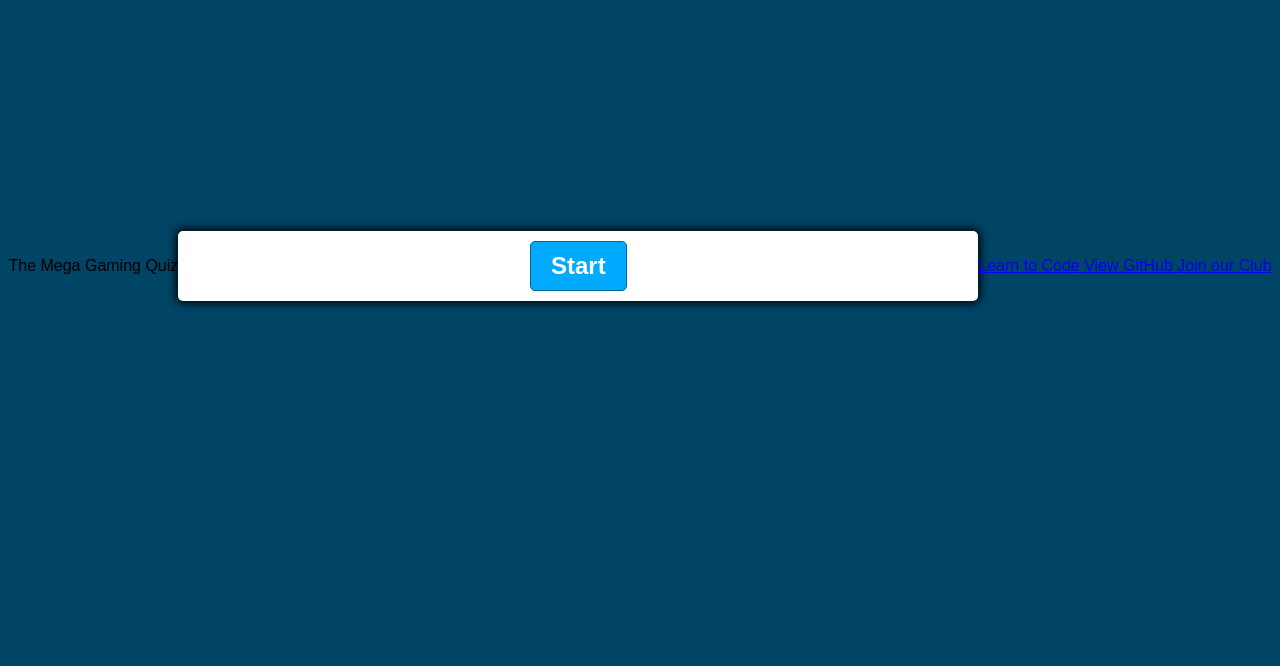
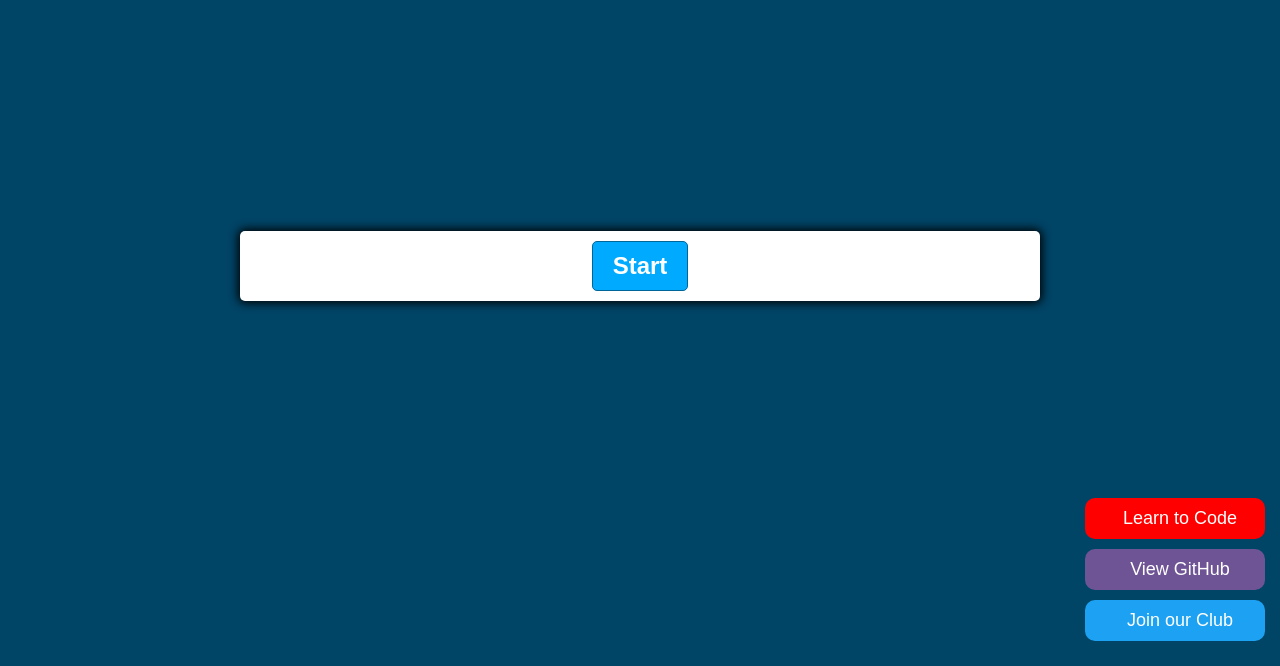
Before and after one commit to BrendanCooney/the-ultimate-gamers-quiz, a plain HTML site: page index.html in a window 1280 px wide. Shown: the part 134-800 px from the top of the page. Drawn offline with Linux system fonts and the light colour scheme.

Commit message:
Css styles for background and side elements

```diff
--- a/assets/css/styles.css
+++ b/assets/css/styles.css
@@ -83,3 +83,61 @@
   .hide {
     display: none;
   }
+
+  /* Background Styles Only */
+
+html {
+    width: 100%;
+    height: 100%;
+    display: flex;
+    justify-content: center;
+    align-items: center;
+    background-color: #DFDFDF;
+}
+
+.header-area{
+    position: absolute;
+    top: 50px;
+    color: black;
+    font-size: 60px;
+}
+
+.side-links {
+  position: absolute;
+  bottom: 15px;
+  right: 15px;
+}
+
+.side-link {
+  display: flex;
+  align-items: center;
+  justify-content: center;
+  text-decoration: none;
+  margin-bottom: 10px;
+  color: white;
+  width: 180px;
+  padding: 10px 0;
+  border-radius: 10px;
+}
+
+.side-link-youtube {
+  background-color: red;
+}
+
+.side-link-club {
+  background-color: #1DA1F2;
+}
+
+.side-link-github {
+  background-color: #6e5494;
+}
+
+.side-link-text {
+  margin-left: 10px;
+  font-size: 18px;
+}
+
+.side-link-icon {
+  color: white;
+  font-size: 30px;
+}
```
